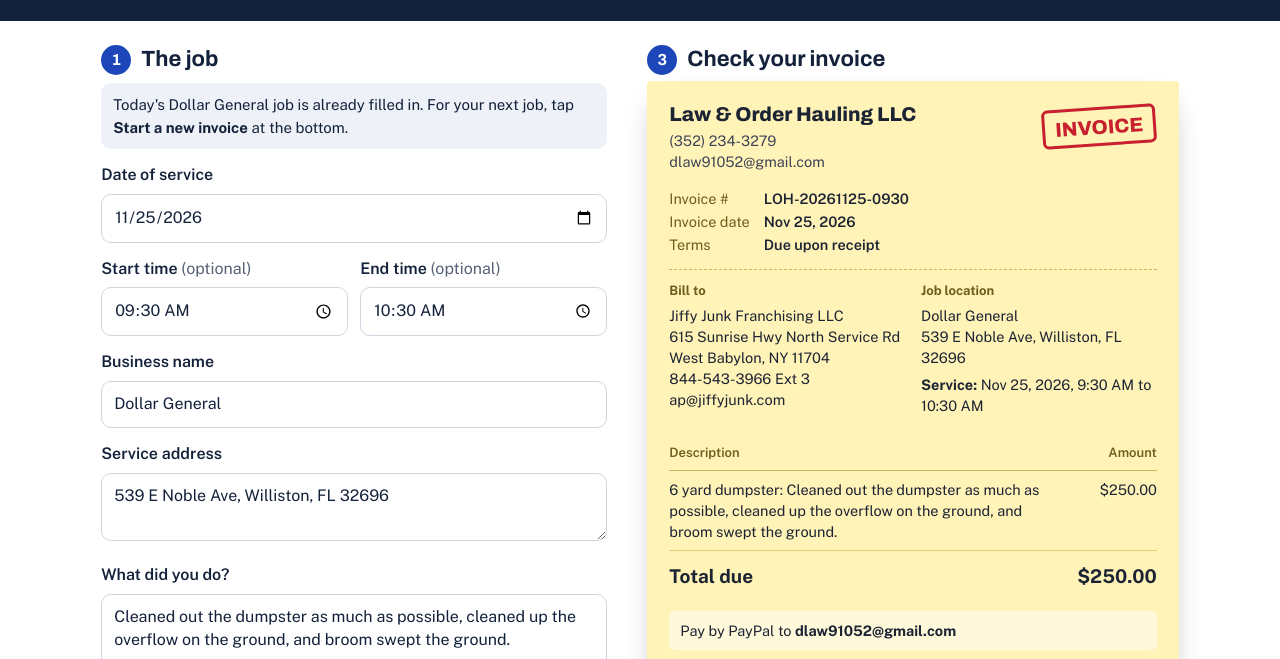
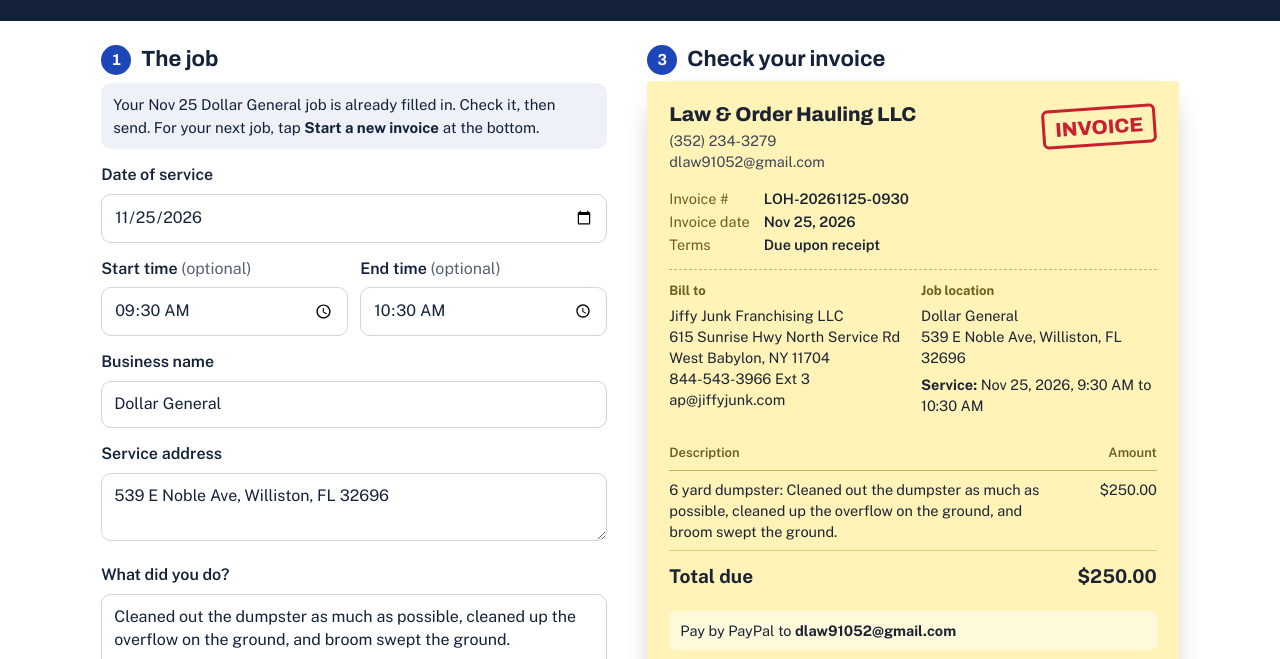
Before and after one commit to AdamCJJ/law-order-invoice, a plain HTML site: page index.html in a window 1280 px wide. Shown: the part 125-784 px from the top of the page. Drawn offline with nearby package versions, Linux system fonts and the light colour scheme.

Commit message:
Reword first-job note
Co-Authored-By: Claude Opus 5.5 <noreply@anthropic.com>
Claude-Session: https://claude.ai/code/session_0122c5B7Byx6i7K1TLvAmS1x

```diff
--- a/index.html
+++ b/index.html
@@ -83,7 +83,7 @@ summary{cursor:pointer;font-weight:600;padding:10px 0;min-height:44px;display:fl
   <form id="f" class="form" autocomplete="on">
     <section class="step">
       <h2><span class="n">1</span>The job</h2>
-      <p class="notice" id="presetNote">Today's Dollar General job is already filled in. For your next job, tap <b>Start a new invoice</b> at the bottom.</p>
+      <p class="notice" id="presetNote">Your Nov 25 Dollar General job is already filled in. Check it, then send. For your next job, tap <b>Start a new invoice</b> at the bottom.</p>
       <label for="svcDate">Date of service</label>
       <input type="date" id="svcDate">
       <div class="row">
```
